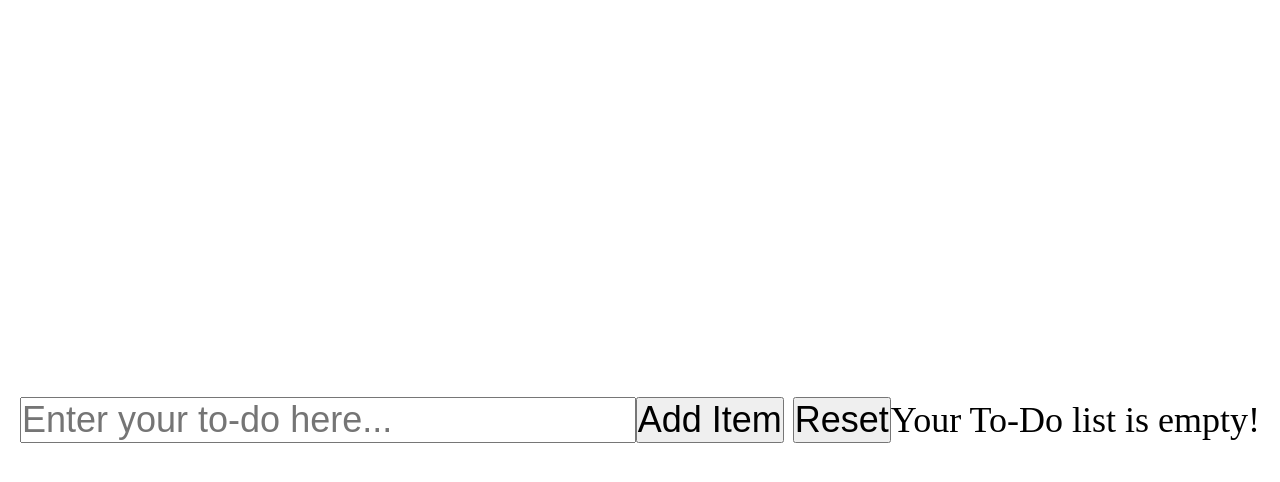
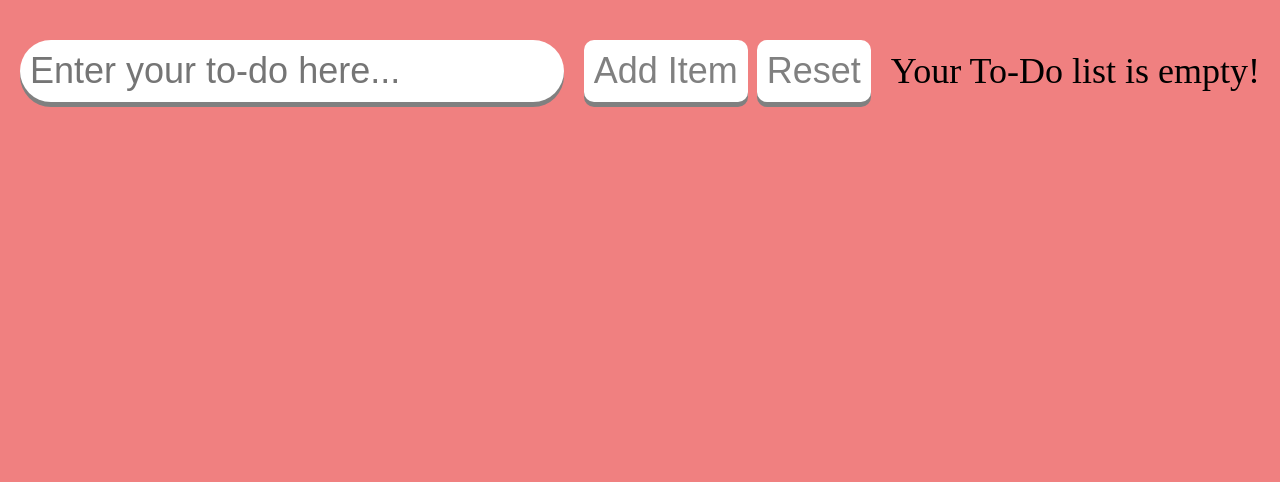
Before and after one commit to manjinder-singh-johal/todo-app, a plain HTML site: page index.html in a window 1280 px wide. Drawn offline with Linux system fonts and the light colour scheme.

Commit message:
added cosmetic changes

```diff
--- a/index.html
+++ b/index.html
@@ -8,12 +8,12 @@
 </head>
 <body>
     <div class='container'>
-        <input class='item-1' type='text' name='input' id='input' placeholder='Enter your to-do here...' />
-        <div class='item-2'>
+        <input class='input' type='text' name='input' id='input' placeholder='Enter your to-do here...' />
+        <div class='buttons'>
             <button onclick='addItem()'>Add Item</button>
             <button onclick='clearAll()'>Reset</button>
         </div>
-        <div class='item3' id='list'></div>
+        <div class='list' id='list'></div>
     </div>
 </body>
 <script src='script.js'></script>
--- a/styles.css
+++ b/styles.css
@@ -6,6 +6,7 @@
 
 body {
     margin: 20px;
+    background: lightcoral;
 }
 
 .container {
@@ -14,9 +15,27 @@ body {
     flex-wrap: wrap;
     justify-content: space-around;
     align-items: center;
-    align-content: center;
+    align-content: flex-start;
 }
 
-.item-1 {
+.input {
     flex-grow: 1;
+    border: none;
+    border-radius: 50px;
+    padding: 10px;
+    box-shadow: 0 5px gray;
 }
+
+.buttons {
+    align-items: center;
+    margin: 20px;
+}
+
+button {
+    border: none;
+    border-radius: 10px;
+    padding: 10px;
+    background: white;
+    color: gray;
+    box-shadow: 0 5px gray;
+}
```
